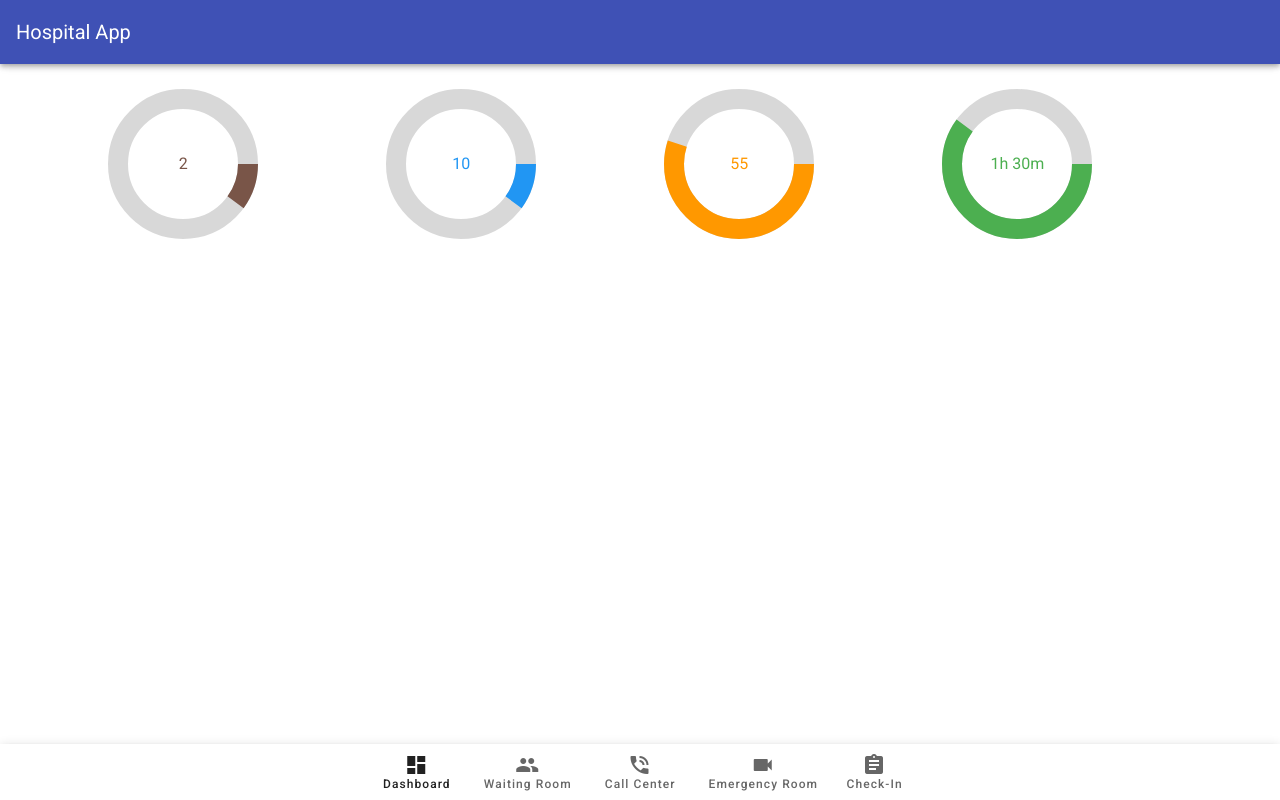
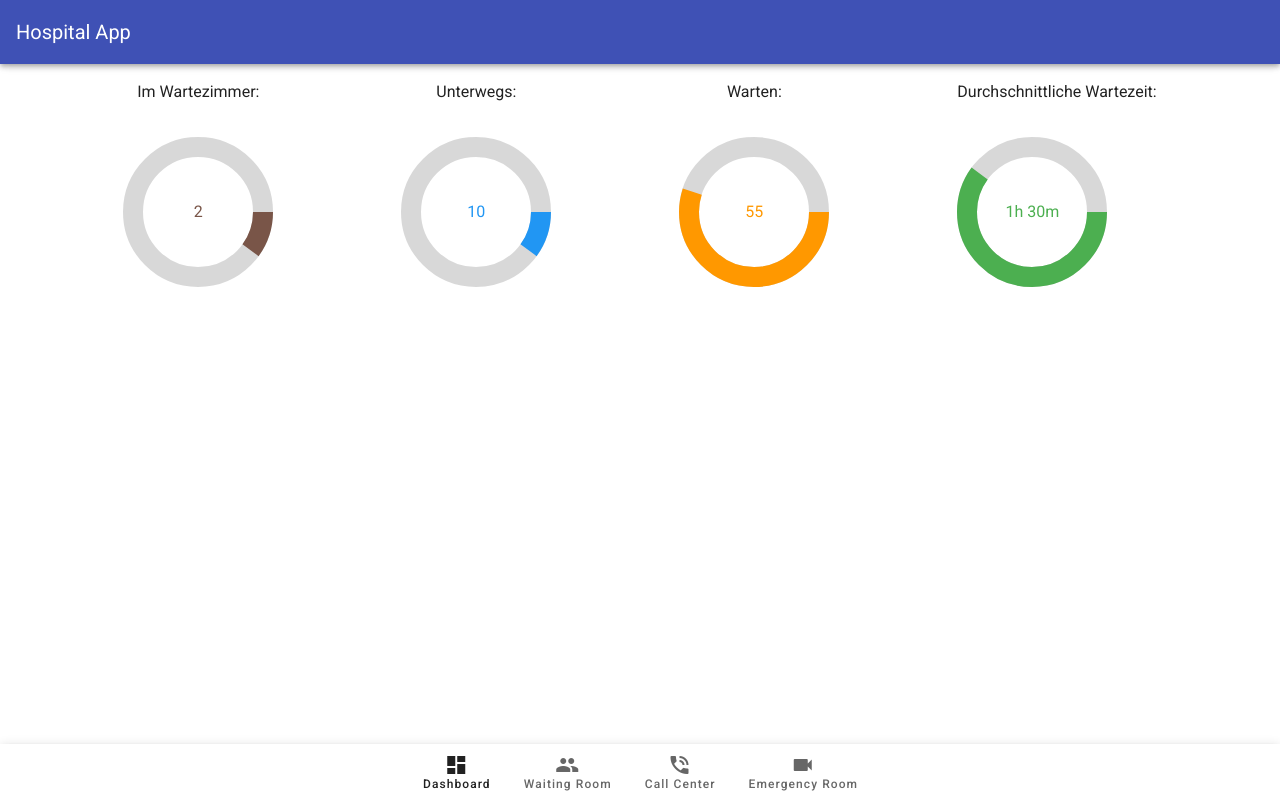
Before and after one commit to antjpar/ERHospitalApp, a Vue app in the folder er-hospital/: page / in a window 1280 px wide. Built offline with nearby package versions, Linux system fonts and the light colour scheme.

Commit message:
remove checkin and make dashboard things work

```diff
--- a/er-hospital/src/App.vue
+++ b/er-hospital/src/App.vue
@@ -25,10 +25,6 @@
         Emergency Room
         <v-icon>videocam</v-icon>
       </v-btn>
-      <v-btn icon="assignment" link to="/checkin">
-        Check-In
-        <v-icon>assignment</v-icon>
-      </v-btn>
     </v-bottom-navigation>
   </v-app>
 </template>
--- a/er-hospital/src/router/index.js
+++ b/er-hospital/src/router/index.js
@@ -4,7 +4,6 @@ import Dashboard from '../views/Dashboard'
 import WaitingRoom from '../views/WaitingRoom'
 import CallCenter from '../views/CallCenter'
 import EmergencyCenter from '../views/EmergencyCenter'
-import Checkin from '../views/Checkin'
 
 Vue.use(VueRouter)
 
@@ -29,11 +28,6 @@ const routes = [
     name: 'EmergencyCenter',
     component: EmergencyCenter,
   },
-  {
-    path: '/checkin',
-    name: 'Checkin',
-    component: Checkin,
-  },
 ]
 
 const router = new VueRouter({
--- a/er-hospital/src/views/Checkin.vue
+++ /dev/null
@@ -1,11 +0,0 @@
-<template>
-  <div></div>
-</template>
-
-<script>
-export default {
-  name: 'Checkin',
-}
-</script>
-
-<style scoped></style>
--- a/er-hospital/src/views/Dashboard.vue
+++ b/er-hospital/src/views/Dashboard.vue
@@ -19,7 +19,7 @@
       </v-progress-circular>
     </label>
     <label  :class="$style.graph">
-      Durchschnittliche Warteschlage:
+      Durchschnittliche Wartezeit:
       <v-progress-circular width="20" size="150" value="60" color="green">
         1h 30m
       </v-progress-circular>
@@ -35,14 +35,16 @@ export default {
 
 <style module lang="scss">
   .graph {
+    text-align: center;
     display: grid;
-    row-gap: 2rem;
+    row-gap:2rem;
     grid-template-rows: 1fr 6fr;
   }
 .dashThings {
   display: flex;
   flex-wrap: wrap;
-  padding: 2rem;
+  padding: 5rem;
   gap: 10vw;
+  justify-content: center;
 }
 </style>
```
